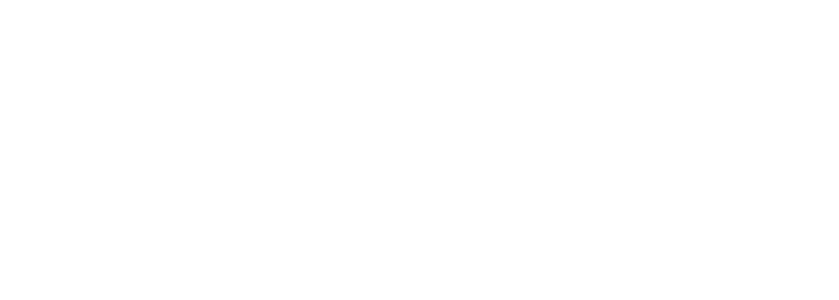
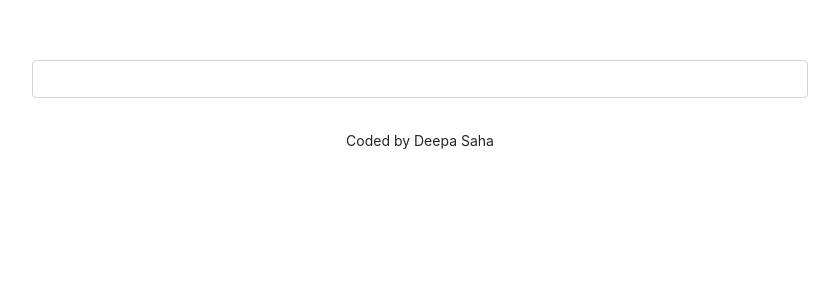
Before and after one commit to deepasaha01/dictionary-project, a React (Create React App) app: page / in a window 1280 px wide. Shown: the top 300 px of the page, without its empty margins (220-1059 px from the left). Built offline with nearby package versions, Linux system fonts and the light colour scheme.

Commit message:
Created search component

```diff
--- a/src/App.css
+++ b/src/App.css
@@ -0,0 +1,12 @@
+.App-header {
+  margin: 60px 0;
+}
+
+.App-footer {
+  text-align: center;
+  margin: 30px 0;
+}
+
+.App .container {
+  max-width: 800px;
+}
--- a/src/App.js
+++ b/src/App.js
@@ -1,9 +1,19 @@
+import Dictionary from "./Dictionary";
+
 import "./App.css";
 
 function App() {
   return (
     <div className="App">
-      <header className="App-header"></header>
+      <div className="container">
+        <header className="App-header"></header>
+        <main>
+          <Dictionary />
+        </main>
+      </div>
+      <footer className="App-footer">
+        <small>Coded by Deepa Saha</small>
+      </footer>
     </div>
   );
 }
--- /dev/null
+++ b/src/Dictionary.js
@@ -0,0 +1,25 @@
+import React, { useState } from "react";
+import "./Dictionary.css";
+
+export default function Dictionary() {
+  let [keyword, setKeyword] = useState(null);
+  function search(event) {
+    event.preventDefault();
+    alert(`Searching for ${keyword} definition`);
+  }
+  function handleKeywordChange(event) {
+    setKeyword(event.target.value);
+  }
+
+  return (
+    <div className="Dictionary">
+      <form onSubmit={search}>
+        <input
+          type="search"
+          onChange={handleKeywordChange}
+          className="form-control"
+        />
+      </form>
+    </div>
+  );
+}
```
Also changed, not shown: src/Dictionary.css (added).
